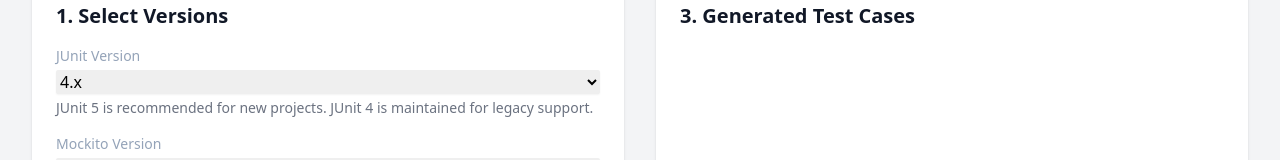
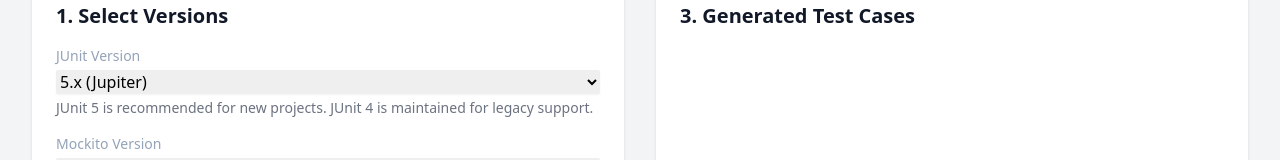
Before and after one commit to RahulKharapkar/JUnitTestGenerator, a React (Vite) app: page / in a window 1280 px wide. Shown: the part 138-298 px from the top of the page. Built offline with nearby package versions, Linux system fonts and the light colour scheme.

Commit message:
default version set

```diff
--- a/src/App.tsx
+++ b/src/App.tsx
@@ -13,7 +13,7 @@ import { LoadingSpinner } from './components/LoadingSpinner';
 function App() {
   const { theme, toggleTheme } = useTheme();
   const [config, setConfig] = useState<TestConfig>({
-    junitVersion: '5.x',
+    junitVersion: '5.x (Jupiter)',
     mockitoVersion: '4.x',
   });
 
```
